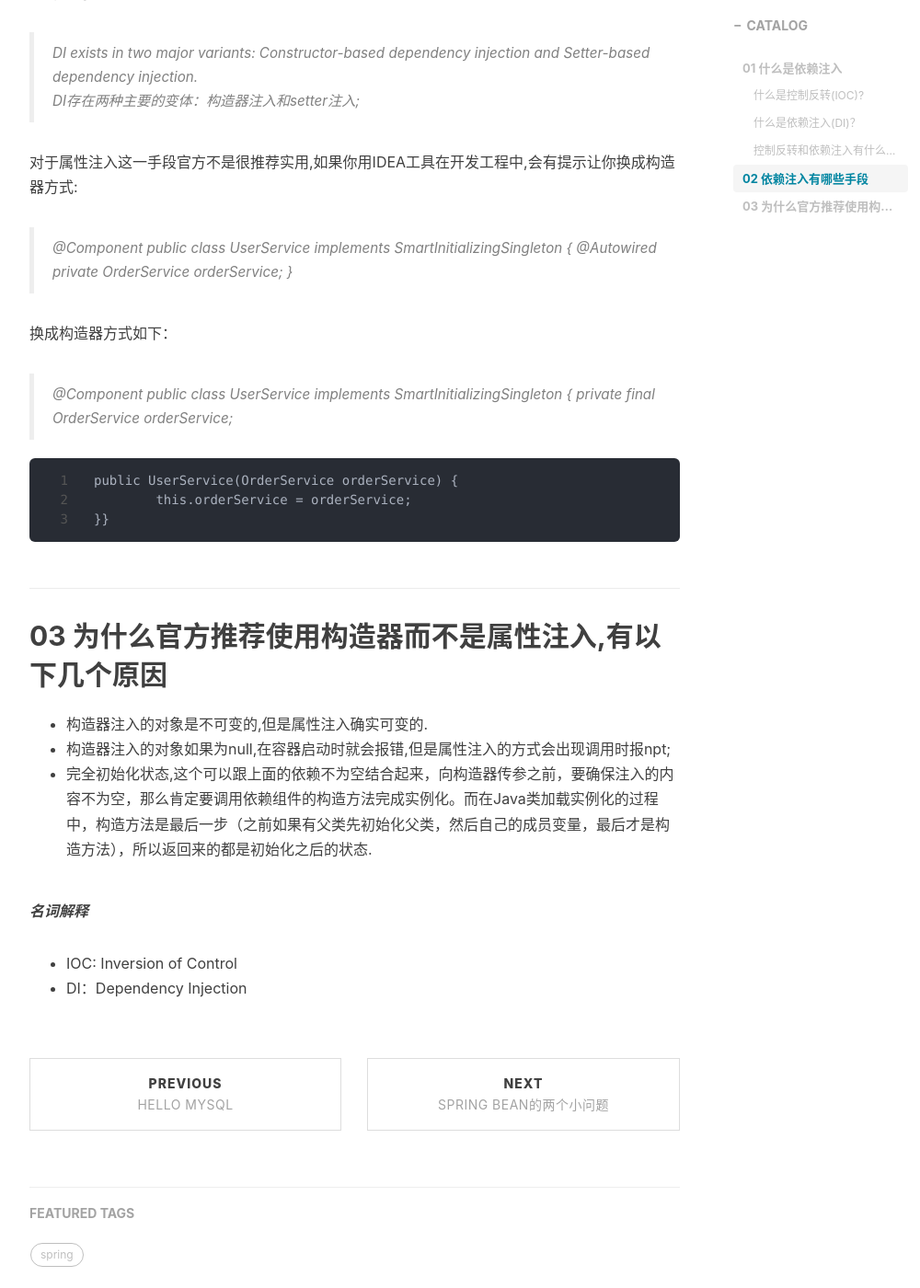
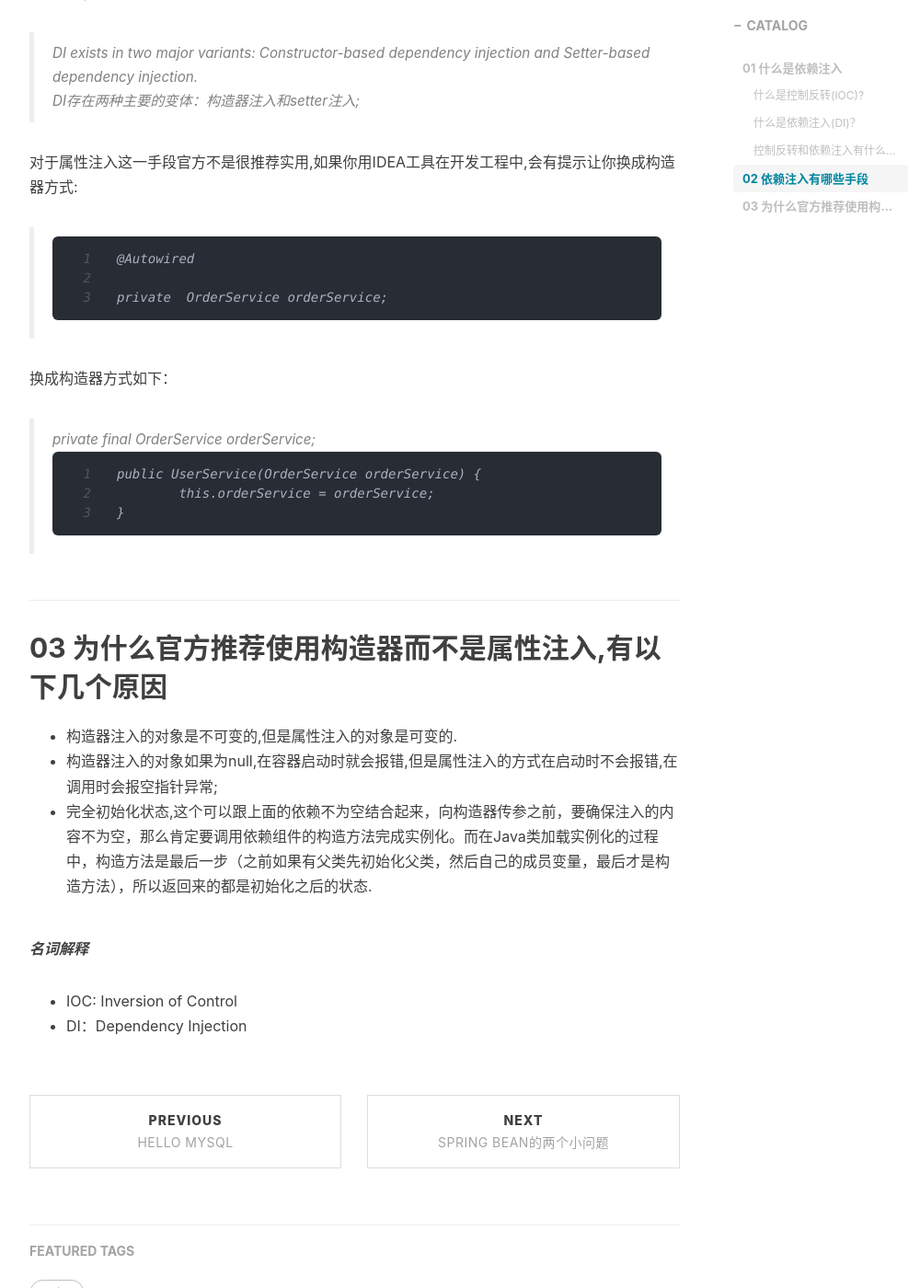
Before and after one commit to cat-owner/tech.blog.github.io, a Jekyll site: the page built from _posts/read_spring/2023-08-24-spring02.md, in a window 1280 px wide and 1400 px high, scrolled down 1702 px. Shown: the whole window at 92% size, without its empty margins (233-1233 px from the left). Built offline with Jekyll 4.4.1, drawn with Linux system fonts in a browser that asks for light colours; nearby versions of some CDN libraries; comment, search, counter and statistics services are not loaded.

Commit message:
Spring02-两个小问题

```diff
--- a/_posts/read_spring/2023-08-24-spring02.md
+++ b/_posts/read_spring/2023-08-24-spring02.md
@@ -49,26 +49,24 @@ IOC算是spring最重要的一种思想设计,有了它之后,你再也不需要
 > DI存在两种主要的变体：构造器注入和setter注入;
 
 对于属性注入这一手段官方不是很推荐实用,如果你用IDEA工具在开发工程中,会有提示让你换成构造器方式:
-> @Component
-public class UserService implements SmartInitializingSingleton {
-@Autowired
-private  OrderService orderService;
-}
+> 	@Autowired
+>
+>	private  OrderService orderService;
 
 换成构造器方式如下：
-> @Component
-public class UserService implements SmartInitializingSingleton {
-private final OrderService orderService;
+> private final OrderService orderService;
+>
+>	public UserService(OrderService orderService) {
+>		this.orderService = orderService;
+>	}
 
-	public UserService(OrderService orderService) {
-		this.orderService = orderService;
-	}}
+
 
 03 为什么官方推荐使用构造器而不是属性注入,有以下几个原因
 ------
 
-- 构造器注入的对象是不可变的,但是属性注入确实可变的.
-- 构造器注入的对象如果为null,在容器启动时就会报错,但是属性注入的方式会出现调用时报npt;
+- 构造器注入的对象是不可变的,但是属性注入的对象是可变的.
+- 构造器注入的对象如果为null,在容器启动时就会报错,但是属性注入的方式在启动时不会报错,在调用时会报空指针异常;
 - 完全初始化状态,这个可以跟上面的依赖不为空结合起来，向构造器传参之前，要确保注入的内容不为空，那么肯定要调用依赖组件的构造方法完成实例化。而在Java类加载实例化的过程中，构造方法是最后一步（之前如果有父类先初始化父类，然后自己的成员变量，最后才是构造方法），所以返回来的都是初始化之后的状态.
 
 
```
